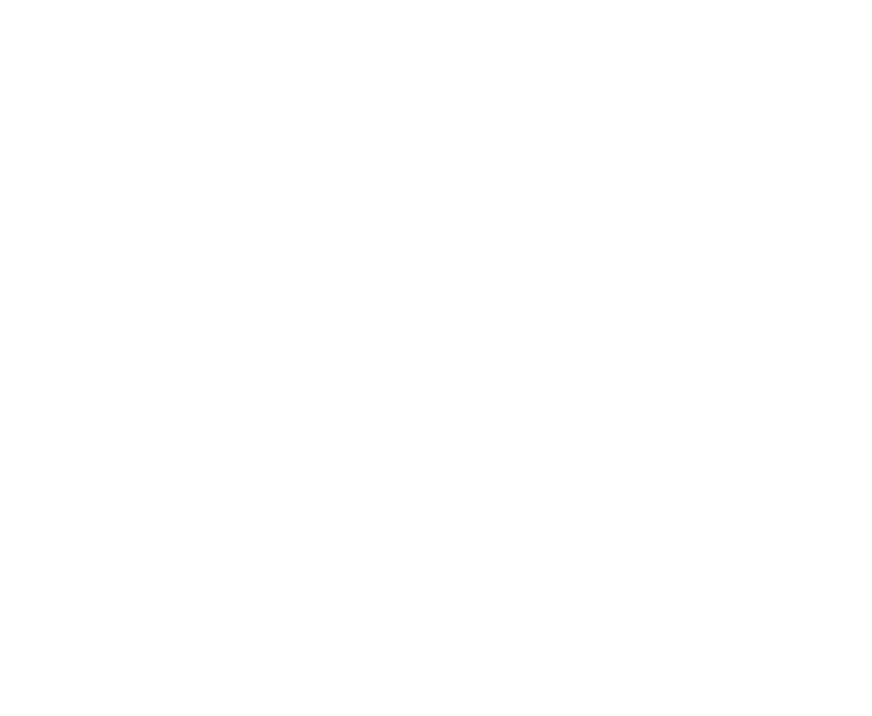
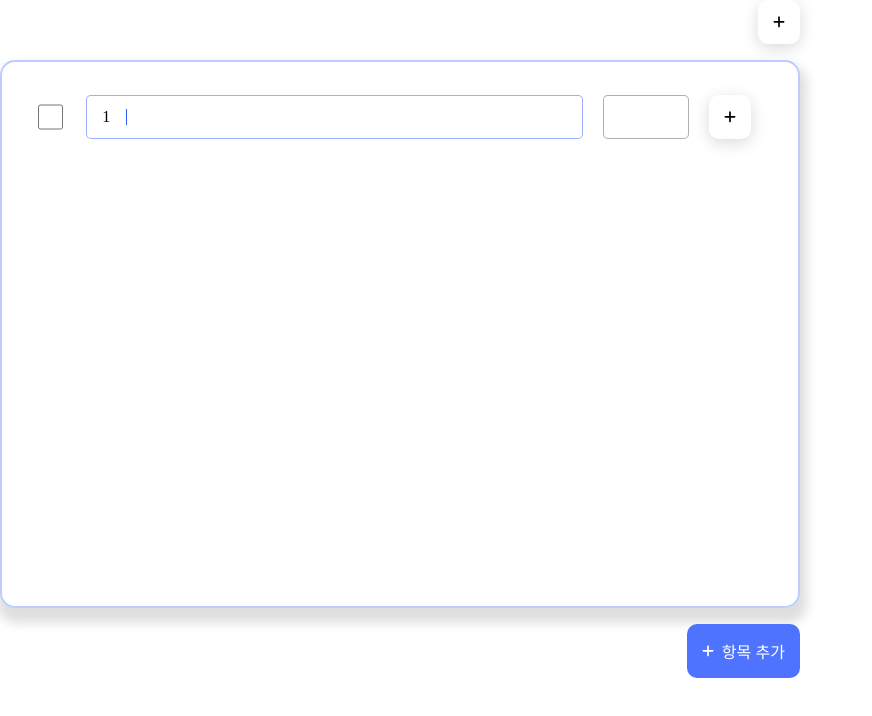
Before and after one commit to prgrms-web-devcourse/FEDC4-simple-roulette, a React (Vite) app: page / in a window 1280 px wide. Shown: the top 716 px of the page, without its empty margins (0-872 px from the left). Built offline with nearby package versions, Linux system fonts and the light colour scheme.

Commit message:
feat:레이아웃 구성

```diff
--- a/src/App.tsx
+++ b/src/App.tsx
@@ -1,5 +1,11 @@
+import Item from './components/item';
+
 function App() {
-  return <div></div>;
+  return (
+    <div>
+      <Item></Item>
+    </div>
+  );
 }
 
 export default App;
--- a/src/components/item/Button/index.tsx
+++ b/src/components/item/Button/index.tsx
@@ -8,7 +8,7 @@
   onClick: () => void;
 }
 
-const Button2 = ({ label = '', color = 'white', iconName = '', ...props }: Partial<ButtonProps>) => {
+const Button = ({ label = '', color = 'white', iconName = '', ...props }: Partial<ButtonProps>) => {
   return (
     <StyledButton
       color={color}
@@ -51,4 +51,4 @@
   cursor: pointer;
 `;
 
-export default Button2;
+export default Button;
--- a/src/components/item/ItemInput/index.tsx
+++ b/src/components/item/ItemInput/index.tsx
@@ -1,8 +1,7 @@
 import styled from '@emotion/styled';
 
 const Input = styled.input<{ borderColor?: string }>`
-  width: 100%;
-  height: 2.3em;
+  height: 2.5em;
   border-radius: 5px;
   font-size: 1em;
   text-align: center;
@@ -21,7 +20,7 @@
 
 const ItemInput = ({ inputType, width, borderColor, ...props }: InputInit) => {
   const InputStyle = {
-    'max-width': `${width}em`,
+    width: `${width}em`,
     border: `1px solid ${borderColor}`
   };
 
--- a/src/components/item/ItemList/index.tsx
+++ b/src/components/item/ItemList/index.tsx
@@ -1,8 +1,10 @@
 import styled from '@emotion/styled';
 import ItemInput from '../ItemInput';
 import { css } from '@emotion/react';
+import Button from '../Button';
 
 const ItemListContainer = styled.div`
+  width: 100%;
   display: flex;
   gap: 20px;
 `;
@@ -28,20 +30,21 @@
     <ItemListContainer>
       <ItemInput
         inputType="checkbox"
-        width={1.2}></ItemInput>
+        width={1.7}></ItemInput>
       <ItemInputContainer>
         <Span>1</Span>
         <ItemInput
           inputType="text"
           borderColor="#5c7fff9e"
-          width={20}
+          width={28}
           css={css`
             padding-left: 45px;
           `}></ItemInput>
         <ItemInput
           inputType="text"
           borderColor="#7f7f7f9e"
-          width={4}></ItemInput>
+          width={5}></ItemInput>
+        <Button iconName="+"></Button>
       </ItemInputContainer>
     </ItemListContainer>
   );
--- /dev/null
+++ b/src/components/item/index.tsx
@@ -0,0 +1,56 @@
+import styled from '@emotion/styled';
+import Button from './Button';
+import ItemList from './ItemList';
+
+const ItemSection = styled.div`
+  width: 100%;
+  max-width: 50em;
+  display: flex;
+  flex-direction: column;
+  gap: 1em;
+`;
+
+const ItemSectionHeader = styled.div`
+  display: flex;
+  justify-content: flex-end;
+  align-items: center;
+  gap: 1em;
+`;
+
+const ItemSectionFooter = styled.div`
+  display: flex;
+  justify-content: flex-end;
+`;
+
+const ItemSectionList = styled.div`
+  height: 30em;
+  padding: 2em;
+  display: flex;
+  flex-direction: column;
+  align-items: center;
+  gap: 1.5em;
+  border: 2px solid #2a58fe4e;
+  border-radius: 15px;
+  box-shadow: 2px 10px 11px 5px rgba(211, 211, 211, 0.75);
+`;
+
+function Item() {
+  return (
+    <ItemSection>
+      <ItemSectionHeader>
+        <Button iconName="+"></Button>
+      </ItemSectionHeader>
+      <ItemSectionList>
+        <ItemList></ItemList>
+      </ItemSectionList>
+      <ItemSectionFooter>
+        <Button
+          iconName="+"
+          label="항목 추가"
+          color="blue"></Button>
+      </ItemSectionFooter>
+    </ItemSection>
+  );
+}
+
+export default Item;
```
